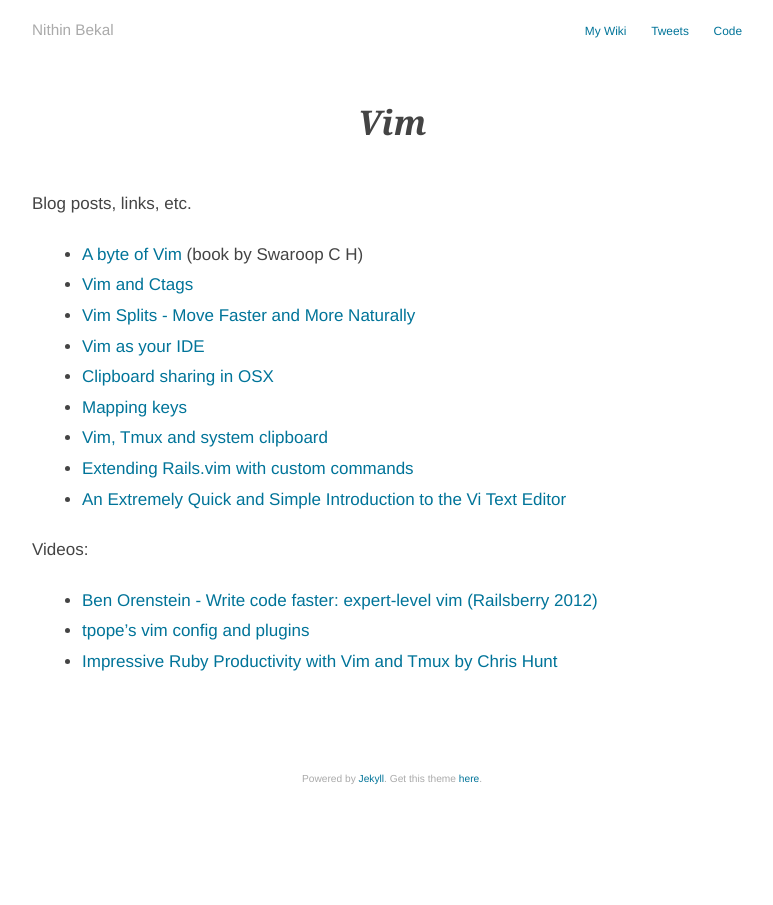
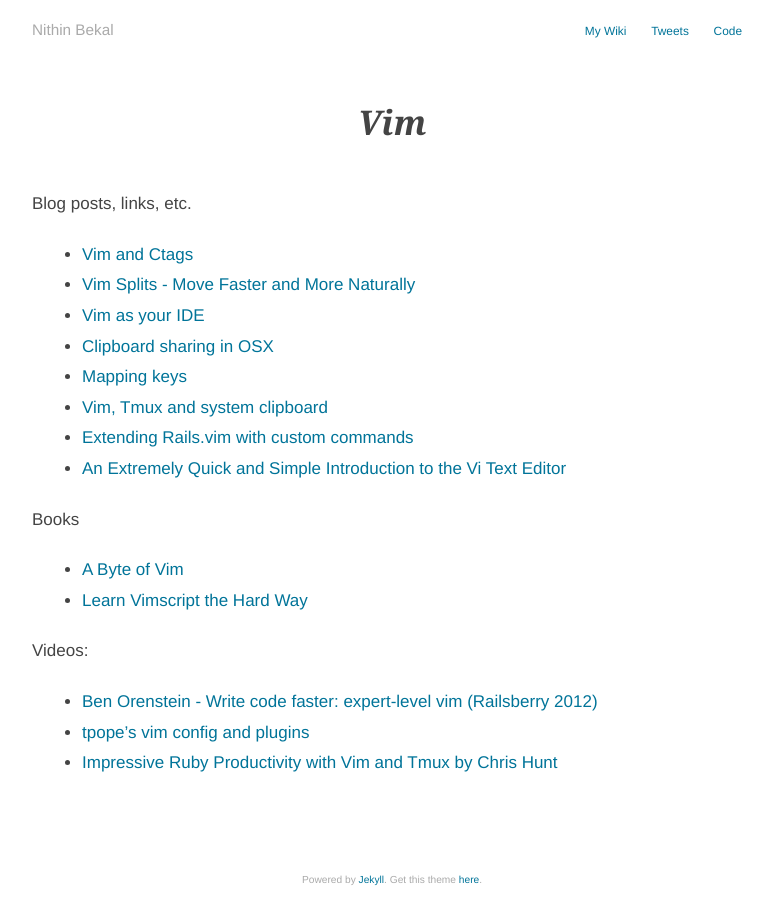
Before and after one commit to nithinbekal/nithinbekal.github.io, a Jekyll site: the page built from notes/vim/index.md, in a window 1280 px wide. Shown: the whole page, without its empty margins (248-1021 px from the left). Built offline with Jekyll 4.4.1, drawn with Linux system fonts in a browser that asks for light colours.

Commit message:
Notes: Books about Vim

```diff
--- a/notes/vim/index.md
+++ b/notes/vim/index.md
@@ -6,8 +6,6 @@
 
 Blog posts, links, etc.
 
-* [A byte of Vim](http://files.swaroopch.com/vim/byte_of_vim_v051.pdf)
-  (book by Swaroop C H)
 * [Vim and Ctags](http://andrew.stwrt.ca/posts/vim-ctags)
 * [Vim Splits - Move Faster and More Naturally](http://robots.thoughtbot.com/vim-splits-move-faster-and-more-naturally)
 * [Vim as your IDE](http://haridas.in/vim-as-your-ide.html)
@@ -17,6 +15,11 @@
 * [Extending Rails.vim with custom commands](http://robots.thoughtbot.com/extending-rails-vim-with-custom-commands)
 * [An Extremely Quick and Simple Introduction to the Vi Text Editor](http://heather.cs.ucdavis.edu/~matloff/UnixAndC/Editors/ViIntro.html)
 
+Books
+
+* [A Byte of Vim](http://files.swaroopch.com/vim/byte_of_vim_v051.pdf)
+* [Learn Vimscript the Hard Way](http://learnvimscriptthehardway.stevelosh.com/)
+
 Videos:
 
 * [Ben Orenstein - Write code faster: expert-level vim (Railsberry 2012)](https://www.youtube.com/watch?v=SkdrYWhh-8s)
```
